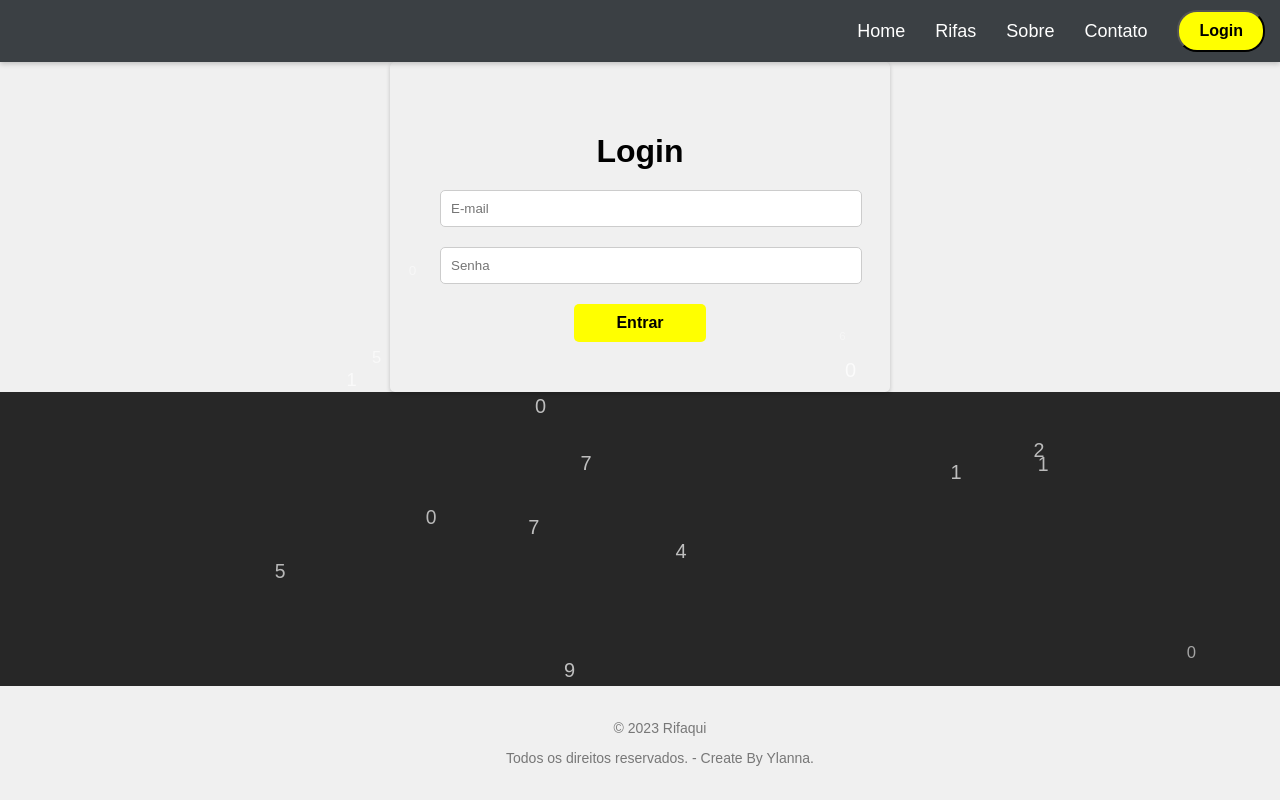
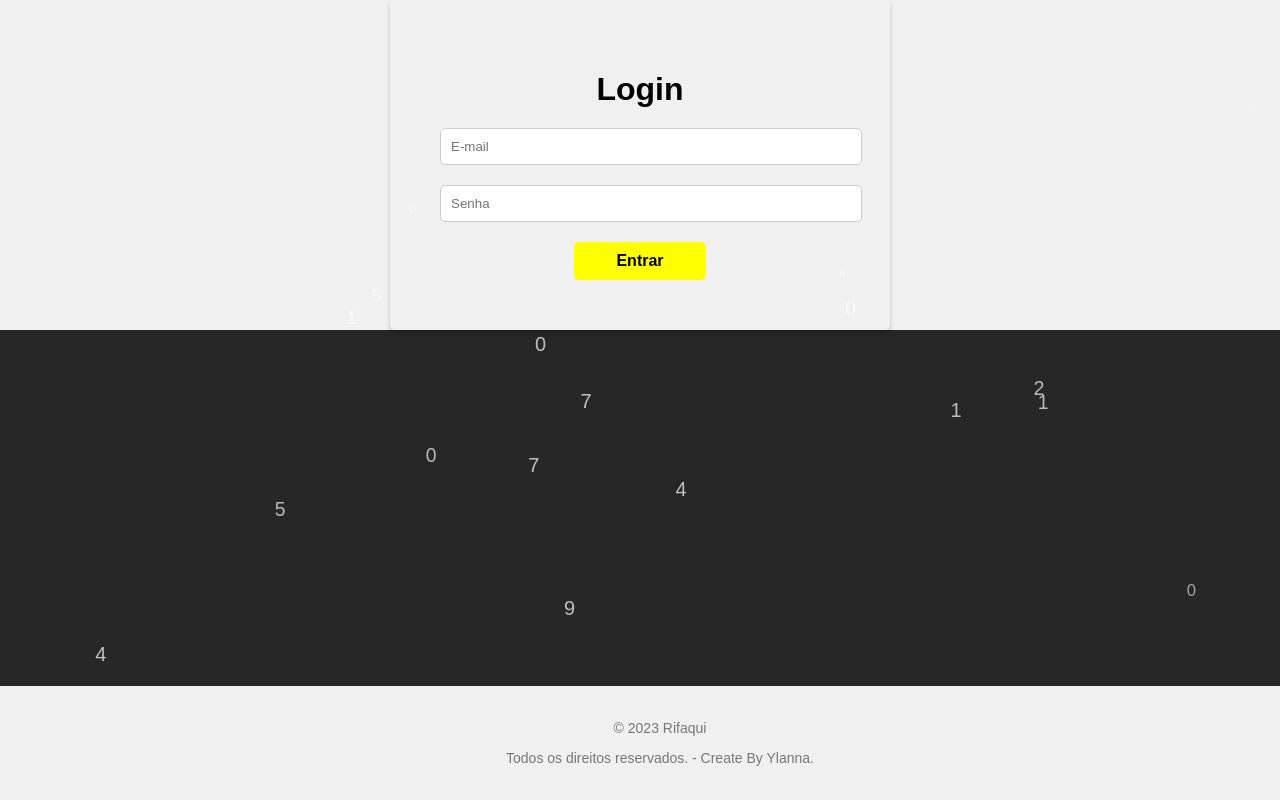
Before and after one commit to lanroo/rifamiga_fraternidade, a React (Create React App) app: page /login in a window 1280 px wide. Shown: the top 800 px of the page. Built offline with nearby package versions, Linux system fonts and the light colour scheme.

Commit message:
Main created

```diff
--- a/src/App.tsx
+++ b/src/App.tsx
@@ -1,12 +1,6 @@
 import React from 'react';
-import { BrowserRouter as Router, Routes, Route } from 'react-router-dom';
-import Header from './components/Header';
-import Footer from './components/Footer';
-import HomePage from './pages/HomePage';
-import RafflePage from './pages/RafflePage';
-import AboutPage from './pages/AboutPage';
-import ContactPage from './pages/ContactPage';
-import LoginPage from './pages/LoginPage';
+import { BrowserRouter as Router } from 'react-router-dom';
+import Main from './components/Main';
 
 // Styles
 import './pages/styles/HomePage.css';
@@ -14,23 +8,12 @@ import './pages/styles/RafflePage.css';
 import './pages/styles/AboutPage.css';
 import './pages/styles/ContactPage.css';
 import './pages/styles/LoginPage.css';
-
 import './App.css';
 
 function App() {
   return (
     <Router>
-      <div className="App">
-        <Header />
-        <Routes>
-          <Route path="/" element={<HomePage />} />
-          <Route path="/raffles" element={<RafflePage />} />
-          <Route path="/about" element={<AboutPage />} />
-          <Route path="/contact" element={<ContactPage />} />
-          <Route path="/login" element={<LoginPage />} />
-        </Routes>
-        <Footer />
-      </div>
+      <Main />
     </Router>
   );
 }
--- /dev/null
+++ b/src/components/Main.tsx
@@ -0,0 +1,30 @@
+// Main.tsx
+import React from 'react';
+import { Routes, Route, useLocation } from 'react-router-dom';
+import Header from './Header';
+import Footer from './Footer';
+import HomePage from '../pages/HomePage';
+import RafflePage from '../pages/RafflePage';
+import AboutPage from '../pages/AboutPage';
+import ContactPage from '../pages/ContactPage';
+import LoginPage from '../pages/LoginPage';
+
+const Main: React.FC = () => {
+  const location = useLocation();
+
+  return (
+    <div className="App">
+      {location.pathname !== '/login' && <Header />}
+      <Routes>
+        <Route path="/" element={<HomePage />} />
+        <Route path="/raffles" element={<RafflePage />} />
+        <Route path="/about" element={<AboutPage />} />
+        <Route path="/contact" element={<ContactPage />} />
+        <Route path="/login" element={<LoginPage />} />
+      </Routes>
+      <Footer />
+    </div>
+  );
+};
+
+export default Main;
```
